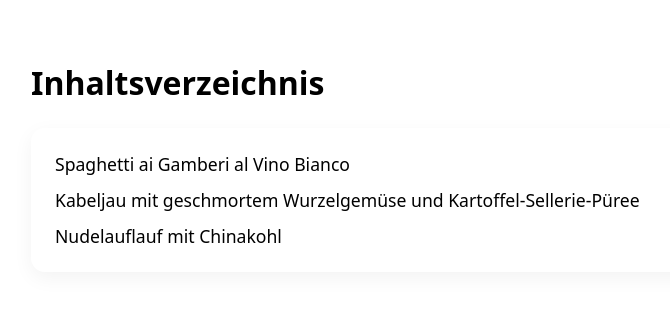
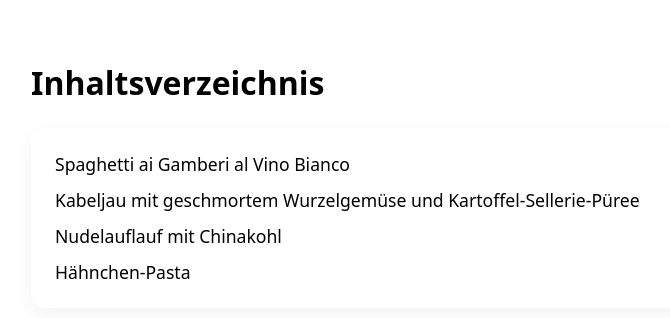
Before and after one commit to traderjoe94/rezept-test, a plain HTML site: page index.html in a window 1280 px wide. Shown: the whole page, without its empty margins (209-879 px from the left). Drawn offline with Linux system fonts and the light colour scheme.

Commit message:
Update index.html

```diff
--- a/index.html
+++ b/index.html
@@ -66,6 +66,7 @@
         <li><a href="spaghetti_ai_gamberi_al_vino_bianco.html">Spaghetti ai Gamberi al Vino Bianco</a></li>
         <li><a href="kabeljau-wurzelgemuese.html">Kabeljau mit geschmortem Wurzelgemüse und Kartoffel-Sellerie-Püree </a></li>
         <li><a href="nudelauflauf-mit-chinakohl.html">Nudelauflauf mit Chinakohl</a></li>
+        <li><a href="haehnchen-pasta.html">Hähnchen-Pasta</a></li>
       </ul>
     </div>
   </div>
```
